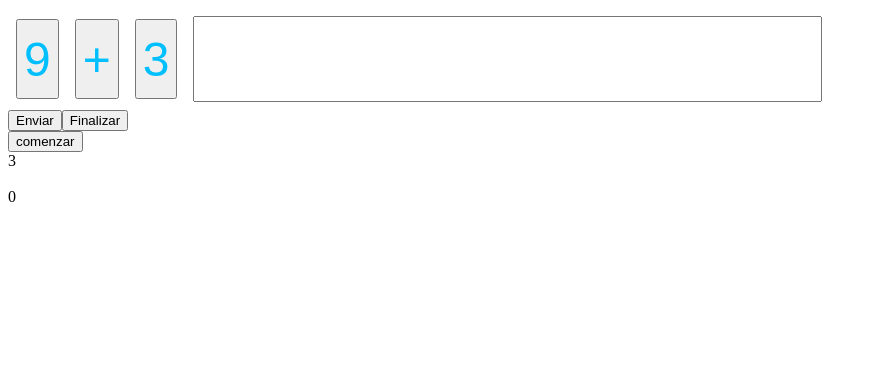
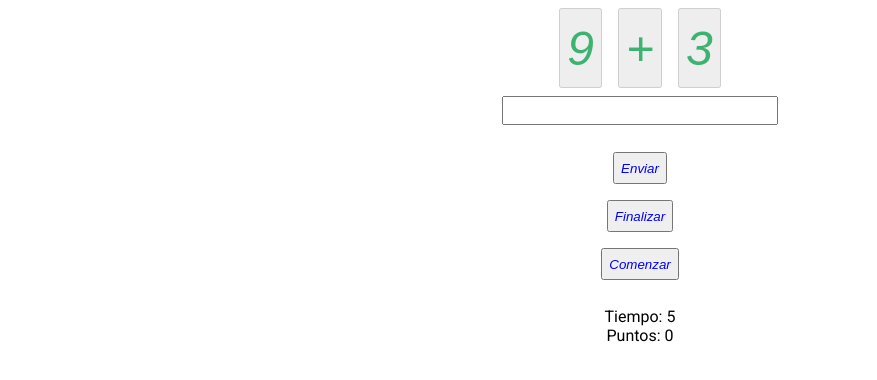
Before and after one commit to nachomonllor/tp3, an Angular app: page /agilidadaritmetica in a window 1280 px wide. Shown: the top 380 px of the page, without its empty margins (0-877 px from the left). Built offline with nearby package versions, Linux system fonts and the light colour scheme.

Commit message:
modifico diseño

```diff
--- a/angular.json
+++ b/angular.json
@@ -24,6 +24,7 @@
               "src/assets"
             ],
             "styles": [
+              "./node_modules/@angular/material/prebuilt-themes/indigo-pink.css",
               "src/styles.css"
             ],
             "scripts": []
@@ -89,6 +90,7 @@
               "src/assets"
             ],
             "styles": [
+              "./node_modules/@angular/material/prebuilt-themes/indigo-pink.css",
               "src/styles.css"
             ],
             "scripts": []
@@ -120,6 +122,7 @@
           }
         }
       }
-    }},
+    }
+  },
   "defaultProject": "tp3"
 }
--- a/package.json
+++ b/package.json
@@ -12,10 +12,12 @@
   "private": true,
   "dependencies": {
     "@angular/animations": "~8.2.8",
+    "@angular/cdk": "~8.2.2",
     "@angular/common": "~8.2.8",
     "@angular/compiler": "~8.2.8",
     "@angular/core": "~8.2.8",
     "@angular/forms": "~8.2.8",
+    "@angular/material": "^8.2.2",
     "@angular/platform-browser": "~8.2.8",
     "@angular/platform-browser-dynamic": "~8.2.8",
     "@angular/router": "~8.2.8",
--- a/src/app/agilidadaritmetica/agilidadaritmetica.component.css
+++ b/src/app/agilidadaritmetica/agilidadaritmetica.component.css
@@ -1,13 +1,20 @@
-.unboton {
-    height: 5rem;
-    margin: 0.5rem;
-    font-size: 3rem;
-    color: #00BFFF;
-}
-
 .botonUsuario {
     height: 5rem;
     margin: 0.5rem;
     font-size: 3rem;
     color:#3CB371;
+    font-style: italic;
 }
+
+.otroBoton {
+    height: 2rem;
+    margin: 0.5rem;
+    font-style: italic;
+    color: blue;
+}
+
+.texto {
+    color: green;
+    font-style: italic;
+    font-size: 20px;
+  }
--- a/src/app/agilidadaritmetica/agilidadaritmetica.component.html
+++ b/src/app/agilidadaritmetica/agilidadaritmetica.component.html
@@ -7,27 +7,44 @@
 <input type = "button" value="Enviar" name = "enviar" (click)= "comparar()" />
 <br>
 -->
-
-<button mat-button color="primary" class ="unboton" >
+<div style="text-align: center">
+    <button mat-button color="primary" class ="botonUsuario" disabled>
         {{num1}}
     </button>
- <button mat-button color="primary" class ="unboton" >
+    <button mat-button color="primary" class ="botonUsuario"  disabled>
         {{operadorSeleccionado}}
     </button>
- <button mat-button color="primary" class ="unboton" >
+
+    <button mat-button color="primary" class ="botonUsuario" disabled>
         {{num2}}
     </button>
- <input type = "text" name= "resUsuario" class ="botonUsuario" [(ngModel)] ="resUsuario"/>
+
+    <!--
     <br>
- <input type = "button" value="Enviar" name = "enviar" (click)= "comparar()" />
- <input type = "button" value="Finalizar" name = "finalizar" (click)= "finalizar()" />
+    <button mat-raised-button (click)="presion(0,0)" class="casilla" [ngStyle]="{'background-color' : estadoBotones[0][0] }">{{posiciones[0][0]}}</button>
+    -->
+
     <br>
- <input type = "button" value="comenzar" name = "comenzar" (click)= "comenzar()" />
+    <input type = "text" name= "resUsuario" class ="texto" [(ngModel)] ="resUsuario"/>
+    <br>
+    <br>
+    <button mat-raised-button  class ="otroBoton" (click)= "comparar()" >
+        Enviar
+    </button>
+    <br>
+    <button mat-raised-button  class ="otroBoton" (click)= "finalizar()" >
+        Finalizar
+    </button>
+    <br>
+
+    <button mat-raised-button  class ="otroBoton" (click)= "comenzar()" >
+        Comenzar
+    </button>
+    <br>
     {{comparacion}}
     <br>
- {{reloj}}
-
+    Tiempo: {{reloj}}
     <br>
- <br>
- {{puntos}}
+    Puntos: {{puntos}}
     <!--{{res}} -->
+</div>
--- a/src/app/agilidadaritmetica/agilidadaritmetica.component.ts
+++ b/src/app/agilidadaritmetica/agilidadaritmetica.component.ts
@@ -37,7 +37,7 @@ export class AgilidadaritmeticaComponent implements OnInit {
  //3.Recupera jugador de la base de datos
     this.comenzar();
     this.jugador = JSON.parse(localStorage.getItem('jugador'));
-  console.log(this.jugador);
+    console.log(this.jugador);
   /*
   console.log(this.jugador);
   this.cargarNumeros();
@@ -45,7 +45,7 @@ export class AgilidadaritmeticaComponent implements OnInit {
     */
 }
 comenzar() {
-
+    clearInterval(this._timer);
     this.cargarNumeros();
     this._timer = setInterval(() => this.contador(), 1000);
 }
@@ -55,7 +55,7 @@ contador(){
 this.reloj--;
 if(this.reloj==0){
   clearInterval(this._timer);
-  alert("Se te acabo el tiempo");
+  //alert("Se te acabo el tiempo");
   //this.puntos=this.puntos-10;
   this.reloj=10;
   this.pasarSiguiente();
@@ -66,6 +66,7 @@ if(this.reloj==0){
 pasarSiguiente(){
   this._timer = setInterval(() => this.contador(), 1000);
   this.cargarNumeros();
+ // this.resUsuario = "";
 }
   cargarNumeros() {
 
@@ -91,6 +92,7 @@ pasarSiguiente(){
    comparar() {
      if(this.res == this.resUsuario) {
         this.comparacion ="CORRECTO";
+       // this.resUsuario = 0;
         this.puntos=this.puntos+10;
         clearInterval(this._timer);
         this.reloj=10;
--- a/src/app/anagrama/anagrama.component.html
+++ b/src/app/anagrama/anagrama.component.html
@@ -1,3 +1,4 @@
+<div style="text-align: center">
     <button mat-button color="primary" class ="unboton" disabled >
         {{palabraDesordenada}}
     </button>
@@ -10,6 +11,8 @@
     <br>
     <input type = "button" value="Finalizar" name = "finalizar" (click)= "finalizar()" />
     <br>
+
+</div>
 
 
 <!---
@@ -24,7 +27,4 @@
 <br>
 {{resultado + " intento: " + intentos}}
 <br>
-<br>
-<br>
-<br>
 Puntos {{puntos}}
--- a/src/app/app.module.ts
+++ b/src/app/app.module.ts
@@ -9,6 +9,7 @@ import { FormsModule } from '@angular/forms';
 import { AgilidadaritmeticaComponent } from './agilidadaritmetica/agilidadaritmetica.component';
 import { PiedrapapeltijeraComponent } from './piedrapapeltijera/piedrapapeltijera.component';
 import { PrimosComponent } from './primos/primos.component';
+import { BrowserAnimationsModule } from '@angular/platform-browser/animations';
 
 @NgModule({
   declarations: [
@@ -24,7 +25,8 @@ import { PrimosComponent } from './primos/primos.component';
   imports: [
     BrowserModule,
     AppRoutingModule,
-    FormsModule
+    FormsModule,
+    BrowserAnimationsModule
   ],
   providers: [],
   bootstrap: [AppComponent]
--- a/src/app/piedrapapeltijera/piedrapapeltijera.component.html
+++ b/src/app/piedrapapeltijera/piedrapapeltijera.component.html
@@ -1,3 +1,4 @@
+<div style="text-align: center">
     <button type="button" class="btn_img" (click)="clickPapel()">
         <img src="../../assets/papel.jpg" alt="Smiley face" height="100" width="100">
     </button>
@@ -21,3 +22,4 @@ Puntos compu: {{puntajeCompu}}
     {{resultadoFinal}}
     <br>
     <br>
+</div>
--- a/src/index.html
+++ b/src/index.html
@@ -6,6 +6,8 @@
   <base href="/">
   <meta name="viewport" content="width=device-width, initial-scale=1">
   <link rel="icon" type="image/x-icon" href="favicon.ico">
+  <link href="https://fonts.googleapis.com/css?family=Roboto:300,400,500&display=swap" rel="stylesheet">
+  <link href="https://fonts.googleapis.com/icon?family=Material+Icons" rel="stylesheet">
 </head>
 <body>
   <app-root></app-root>
--- a/src/styles.css
+++ b/src/styles.css
@@ -1 +1,4 @@
 /* You can add global styles to this file, and also import other style files */
+
+html, body { height: 100%; }
+body { margin: 0; font-family: Roboto, "Helvetica Neue", sans-serif; }
```
Also changed, not shown: 2 other files (tests, documents, lock files or other folders). Lines whose indentation alone changed are shown as unchanged.
